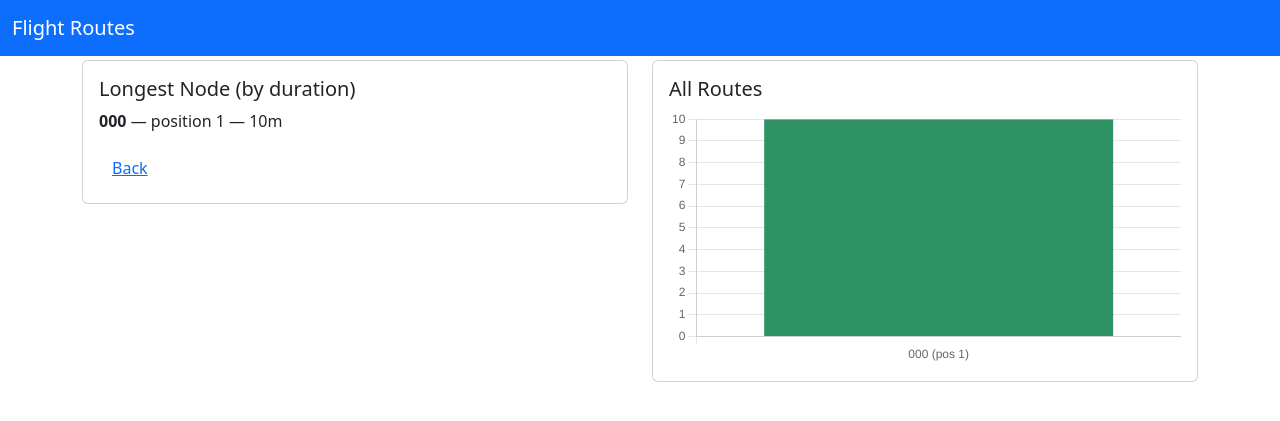
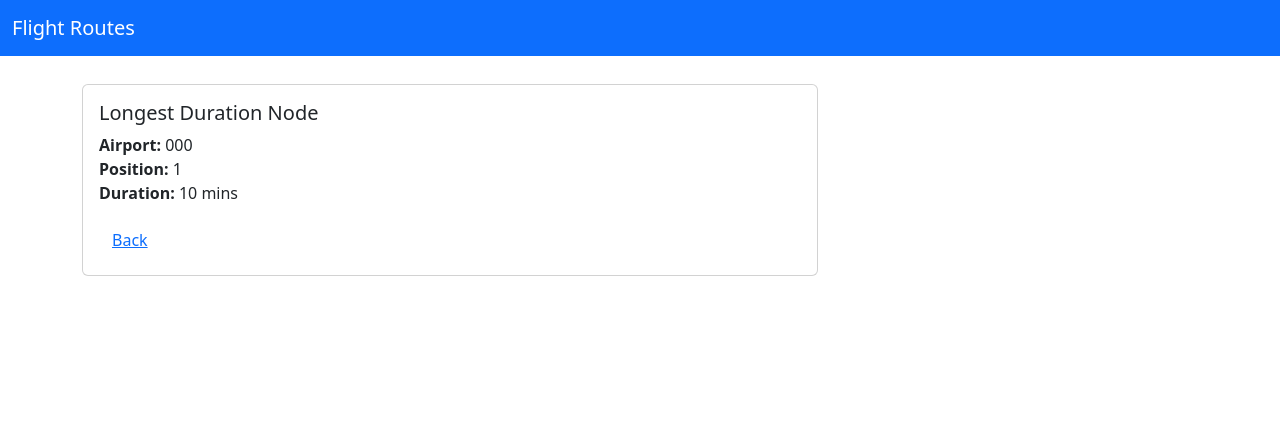
Before and after one commit to bibinvincent555/Flight_Routes_System, a Django app: page /longest/ in a window 1280 px wide. Shown: the top 421 px of the page. Run offline with Django 5.2, Linux system fonts and the light colour scheme; tables that the repository leaves empty hold one stand-in row (values such as "Sample post").

Commit message:
Update templates and logic

```diff
--- a/routes/views.py
+++ b/routes/views.py
@@ -3,7 +3,6 @@ from django.db.models import Min, Max
 from django.contrib import messages
 from .models import AirportRoute
 from .forms import AddRouteForm, NthSearchForm, BetweenAirportsForm
-import json
 
 
 def index(request):
@@ -13,14 +12,18 @@ def index(request):
     nth_form = NthSearchForm()
     between_form = BetweenAirportsForm()
 
-    # Prepare JSON-serializable data for Chart.js
-    routes = list(routes_qs.values('airport_code', 'position', 'duration'))
+    # Prepare route queryset for display (no chart payload)
+    total_routes = routes_qs.count()
+    longest = AirportRoute.objects.order_by('-duration').first()
+    shortest = AirportRoute.objects.order_by('duration').first()
     context = {
         'routes': routes_qs,
         'add_form': add_form,
         'nth_form': nth_form,
         'between_form': between_form,
-        'routes_json': json.dumps(routes),
+        'total_routes': total_routes,
+        'longest_node': longest,
+        'shortest_node': shortest,
     }
     return render(request, 'routes/index.html', context)
 
@@ -37,7 +40,6 @@ def add_route(request):
 def find_nth(request):
     result = None
     error = None
-    routes_json = '[]'
     if request.method == 'GET':
         form = NthSearchForm(request.GET)
         if form.is_valid():
@@ -59,31 +61,24 @@ def find_nth(request):
                 except AirportRoute.DoesNotExist:
                     error = f'No node found at position {target_pos}.'
                 else:
-                    # prepare a small context window around the target for charting
+                    # prepare a small context window around the target for display
                     lo = max(1, target_pos - 3)
                     hi = target_pos + 3
                     window = list(AirportRoute.objects.filter(position__gte=lo, position__lte=hi).values('airport_code', 'position', 'duration'))
-                    import json
-                    routes_json = json.dumps(window)
     else:
         form = NthSearchForm()
-    return render(request, 'routes/find_nth.html', {'form': form, 'result': result, 'error': error, 'routes_json': routes_json})
+    return render(request, 'routes/find_nth.html', {'form': form, 'result': result, 'error': error, 'window': window if 'window' in locals() else None})
 
 
 def longest_node(request):
     # Find node with maximum duration
     node = AirportRoute.objects.order_by('-duration').first()
-    # prepare all routes for charting and mark the longest
-    all_routes = list(AirportRoute.objects.all().values('airport_code', 'position', 'duration'))
-    import json
-    routes_json = json.dumps(all_routes)
-    return render(request, 'routes/longest.html', {'node': node, 'routes_json': routes_json})
+    return render(request, 'routes/longest.html', {'node': node})
 
 
 def shortest_between(request):
     result = None
     error = None
-    routes_json = '[]'
     if request.method == 'GET':
         form = BetweenAirportsForm(request.GET)
         if form.is_valid():
@@ -104,9 +99,6 @@ def shortest_between(request):
                     position__lte=hi
                 ).values('airport_code', 'position', 'duration'))
 
-                import json
-                routes_json = json.dumps(nodes_in_range)
-
                 if nodes_in_range:
                     # Find the node with minimum duration value in the range
                     # "Duration" here represents a node attribute (e.g., processing time at that airport)
@@ -119,4 +111,4 @@ def shortest_between(request):
                         result = None
     else:
         form = BetweenAirportsForm()
-    return render(request, 'routes/shortest_between.html', {'form': form, 'result': result, 'error': error, 'routes_json': routes_json})
+    return render(request, 'routes/shortest_between.html', {'form': form, 'result': result, 'error': error, 'nodes_in_range': nodes_in_range if 'nodes_in_range' in locals() else None})
--- a/templates/base.html
+++ b/templates/base.html
@@ -7,10 +7,8 @@
     <link href="https://cdn.jsdelivr.net/npm/bootstrap@5.3.2/dist/css/bootstrap.min.css" rel="stylesheet">
     <style>
       body { padding-top: 60px; }
-      .chart-card { height: 360px; }
-      /* Ensure chart areas have a constrained height to prevent Chart.js from expanding the canvas */
-      .chart-card .card-body { position: relative; height: 320px; }
-      .chart-canvas { width: 100% !important; height: 100% !important; max-height: 360px; display: block; }
+      /* Chart visuals removed; layout kept simple */
+      .result-card { min-height: 120px; }
     </style>
     {% block extra_head %}{% endblock %}
   </head>
@@ -26,7 +24,6 @@
     </main>
 
     <script src="https://cdn.jsdelivr.net/npm/bootstrap@5.3.2/dist/js/bootstrap.bundle.min.js"></script>
-    <script src="https://cdn.jsdelivr.net/npm/chart.js@4.4.0/dist/chart.umd.min.js"></script>
     {% block extra_js %}{% endblock %}
   </body>
 </html>
--- a/templates/routes/longest.html
+++ b/templates/routes/longest.html
@@ -3,49 +3,21 @@
 {% block title %}Longest Node{% endblock %}
 
 {% block content %}
-    <div class="row">
-        <div class="col-md-6">
-            <div class="card mb-3">
+    <div class="row mt-4">
+        <div class="col-md-8">
+            <div class="card">
                 <div class="card-body">
-                    <h5 class="card-title">Longest Node (by duration)</h5>
+                    <h5 class="card-title">Longest Duration Node</h5>
                     {% if node %}
-                        <p><strong>{{ node.airport_code }}</strong> — position {{ node.position }} — {{ node.duration }}m</p>
+                        <p><strong>Airport:</strong> {{ node.airport_code }}<br>
+                        <strong>Position:</strong> {{ node.position }}<br>
+                        <strong>Duration:</strong> {{ node.duration }} mins</p>
                     {% else %}
-                        <p>No nodes available.</p>
+                        <p class="text-muted">No routes available.</p>
                     {% endif %}
                     <a class="btn btn-link" href="/">Back</a>
                 </div>
             </div>
         </div>
-
-        <div class="col-md-6">
-            <div class="card">
-                <div class="card-body">
-                    <h5 class="card-title">All Routes</h5>
-                      <canvas id="longestChart" class="chart-canvas"></canvas>
-                </div>
-            </div>
-        </div>
     </div>
 {% endblock %}
-
-{% block extra_js %}
-<script>
-            (function(){
-                const raw = {{ routes_json|default:'[]'|safe }};
-                const routeData = Array.isArray(raw) ? raw : JSON.parse(raw || '[]');
-                const labels = routeData.map(r => r.airport_code + ' (pos ' + r.position + ')');
-                const durations = routeData.map(r => r.duration);
-                const maxIndex = durations.indexOf(Math.max(...durations));
-                function createChart(canvasId, labels, data, colorMap){
-                    const canvas = document.getElementById(canvasId);
-                    if(!canvas) return;
-                    const existing = Chart.getChart(canvasId);
-                    if(existing) existing.destroy();
-                    return new Chart(canvas, { type:'bar', data:{ labels, datasets:[{ data, backgroundColor: colorMap }] }, options:{ responsive:true, maintainAspectRatio:true, scales:{ y:{ beginAtZero:true } }, plugins:{ legend:{ display:false } } } });
-                }
-                const bg = durations.map((_,i)=> i===maxIndex? 'rgba(25,135,84,0.9)' : 'rgba(13,110,253,0.7)');
-                createChart('longestChart', labels, durations, bg);
-            })();
-</script>
-{% endblock %}
```
Also changed, not shown: templates/routes/find_nth.html (+21 -30 lines), templates/routes/index.html (+12 -21 lines), templates/routes/shortest_between.html (+20 -37 lines), 1 other file.
